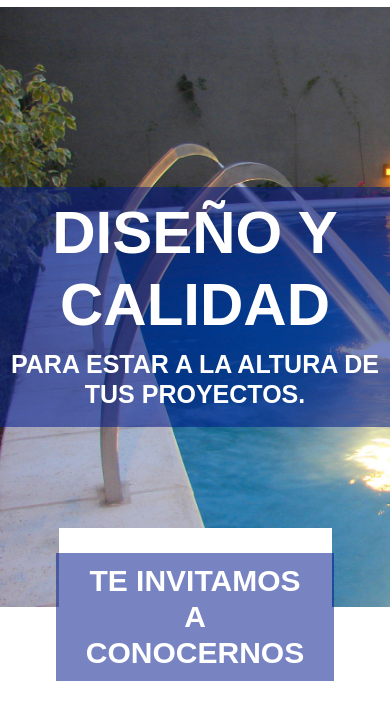
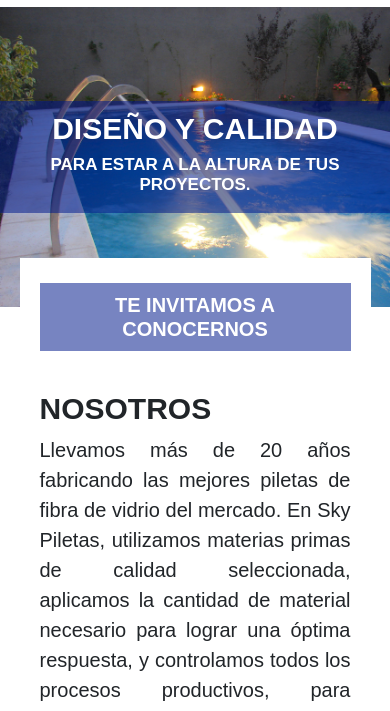
Before and after one commit to LauchaQ2/BlueyPiletas, a plain HTML site: page index.html in a window 390 px wide. Shown: the part 103-814 px from the top of the page. Drawn offline with nearby package versions, Linux system fonts and the light colour scheme.

Commit message:
add mediaqueries

```diff
--- a/mediaqueries.css
+++ b/mediaqueries.css
@@ -43,4 +43,76 @@
         width: 80px;
         height: 80px;
     }
+
+    .banner1 {
+        background-image: url("./assets/niñapileta.png");
+        width: 100%;
+        height: 300px;
+        background-repeat: no-repeat;
+        background-size: cover;
+    }
+
+    .banner2 {
+        background-image: url("./assets/pileta1.jpg");
+        width: 100%;
+        height: 300px;
+        background-repeat: no-repeat;
+        background-size: cover;
+    }
+
+    .banner3 {
+        background-image: url("./assets/pileta2.jpg");
+        width: 100%;
+        height: 300px;
+        background-repeat: no-repeat;
+        background-size: cover;
+    }
+
+    .banner1 h1,
+    .banner2 h1,
+    .banner3 h1 {
+        text-align: center;
+        width: 100%;
+        font-size: 30px;
+        font-weight: bold;
+        color: white;
+    }
+
+    .banner1 h2,
+    .banner2 h2,
+    .banner3 h2 {
+        text-align: center;
+        width: 100%;
+        font-size: 17px;
+        font-weight: bold;
+        color: white;
+    }
+
+    .container-nosotros {
+        top: -120px;
+    }
+
+    .box-nosotros {
+        width: 90%;
+        height: 500px;
+        background-color: white;
+    }
+
+    .title-box {
+        margin-top: 25px;
+        background-color: rgba(0, 26, 139, 0.534);
+        width: fit-content;
+        margin-left: 20px;
+        margin-right: 20px;
+    }
+    .title-box h3{
+        font-size: 20px;
+    }
+    .box-btn-us{
+        display: flex;
+        justify-content: center;
+    }
+    .btn-a{
+        margin-right: 0;
+    }
 }
```
